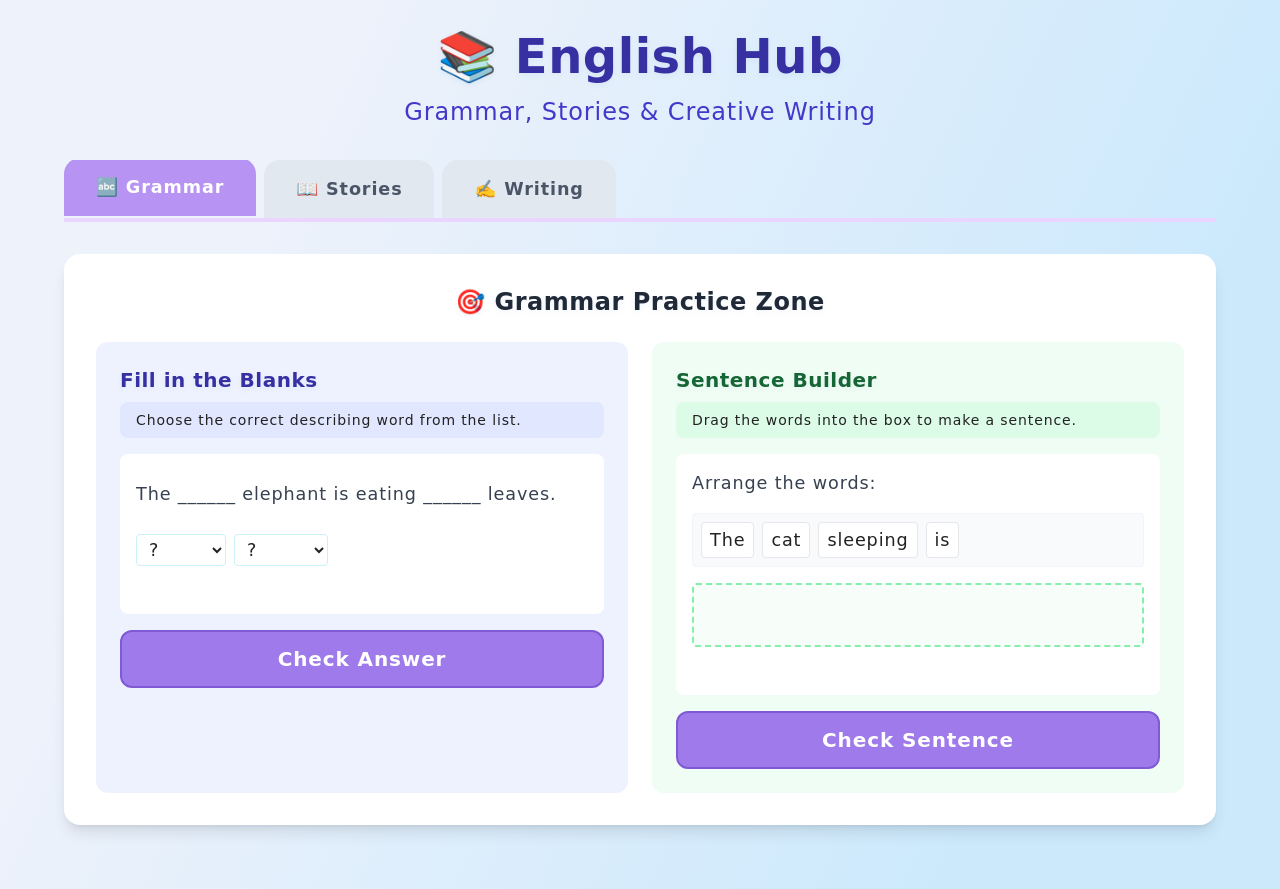
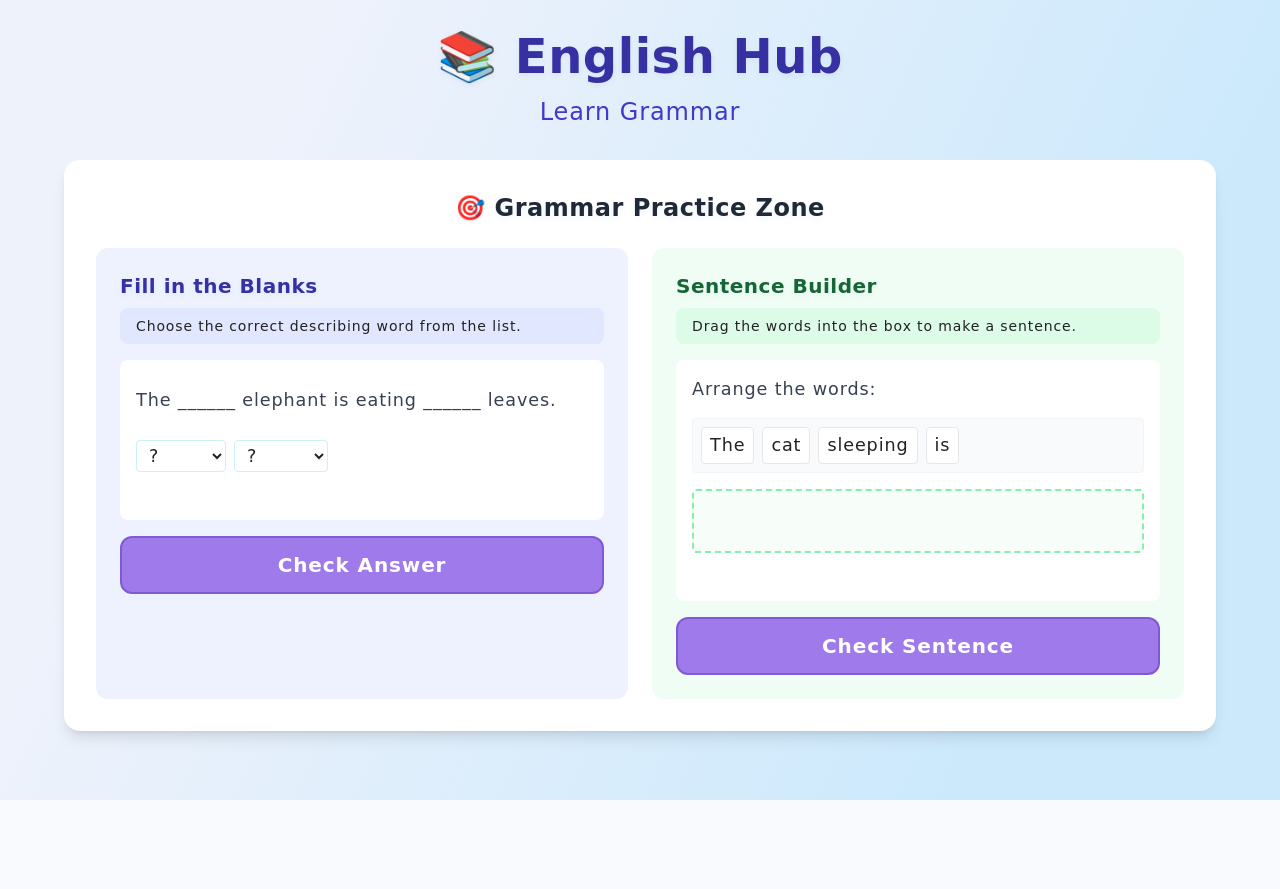
Before and after one commit to sahanamadival/Udaan, a Flask app: template project/templates/grade_3_grammar.html in a window 1280 px wide. After the commit the page ends 800 px from the top, so only its background shows below. Run offline with Flask 3, Linux system fonts and the light colour scheme; the template is opened without the code that fills it, so the values that code supplies are empty; some libraries are stand-ins or nearby versions; some web fonts are replaced.

Commit message:
UI Fixes

```diff
--- a/project/templates/grade_3_dashboard.html
+++ b/project/templates/grade_3_dashboard.html
@@ -61,7 +61,7 @@
                         <i class="fas fa-spell-check text-2xl text-indigo-600"></i>
                     </div>
                     <h3 class="text-xl font-bold text-gray-800 mb-2">English Hub</h3>
-                    <p class="text-gray-800 mb-4">Grammar, Stories, Literature & Creative Writing</p>
+                    <p class="text-gray-800 mb-4">Grammar,Literature & Creative Writing</p>
                     <a href="{{ url_for('grade_3_grammar') }}"
                         class="bg-[#EEEAF7] hover:bg-[#d6cceb] text-indigo-900 px-6 py-2 rounded-lg transition-colors inline-block">
                         Enter English Hub
--- a/project/templates/grade_3_grammar.html
+++ b/project/templates/grade_3_grammar.html
@@ -65,18 +65,9 @@
     <div class="max-w-6xl mx-auto">
         <div class="text-center mb-8">
             <h1 class="text-5xl font-bold text-indigo-800 mb-4">📚 English Hub</h1>
-            <p class="text-2xl text-indigo-700">Grammar, Stories & Creative Writing</p>
+            <p class="text-2xl text-indigo-700">Learn Grammar</p>
         </div>
-
-        <!-- Tabs -->
-        <div class="flex border-b-4 border-purple-200 mb-8 overflow-x-auto">
-            <button class="tab-btn active" onclick="switchTab('grammar')">🔤 Grammar</button>
-            <button class="tab-btn" onclick="switchTab('stories')">📖 Stories</button>
-            <button class="tab-btn" onclick="switchTab('writing')">✍️ Writing</button>
-        </div>
-
-        <!-- GRAMMAR (Original Content preserved mostly) -->
-        <div id="tab-grammar" class="tab-content">
+        <div>
             <div class="bg-white rounded-2xl shadow-lg p-8 mb-8">
                 <h2 class="text-2xl font-bold text-gray-800 mb-6 text-center">🎯 Grammar Practice Zone</h2>
 
@@ -120,43 +111,11 @@
             </div>
         </div>
 
-        <!-- STORIES -->
-        <div id="tab-stories" class="tab-content hidden">
-            <div class="text-center bg-white p-12 rounded-2xl shadow-lg border-2 border-purple-100">
-                <div class="text-8xl mb-6">🧚‍♀️</div>
-                <h2 class="text-4xl font-bold text-purple-900 mb-4">Enchanted Tales</h2>
-                <p class="text-xl text-gray-600 mb-8">Read wonderful stories and magic tales.</p>
-                <div class="bg-purple-50 p-6 rounded-xl inline-block">
-                    <p class="font-bold text-purple-800">Coming Soon: Interactive Story Reader!</p>
-                </div>
-            </div>
-        </div>
-
-        <!-- WRITING -->
-        <div id="tab-writing" class="tab-content hidden">
-            <div class="text-center bg-white p-12 rounded-2xl shadow-lg border-2 border-pink-100">
-                <div class="text-8xl mb-6">📝</div>
-                <h2 class="text-4xl font-bold text-pink-900 mb-4">Creative Writer</h2>
-                <p class="text-xl text-gray-600 mb-8">Write your own adventure and share it!</p>
-                <div class="bg-pink-50 p-6 rounded-xl inline-block">
-                    <p class="font-bold text-pink-800">Coming Soon: Story Builder!</p>
-                </div>
-            </div>
-        </div>
-
         <!-- Back Button Removed -->
     </div>
 </div>
 
 <script>
-    function switchTab(id) {
-        document.querySelectorAll('.tab-content').forEach(e => e.classList.add('hidden'));
-        document.getElementById(`tab-${id}`).classList.remove('hidden');
-        document.querySelectorAll('.tab-btn').forEach(e => e.classList.remove('active'));
-
-        let btnIdx = (id === 'grammar') ? 0 : (id === 'stories') ? 1 : 2;
-        document.querySelectorAll('.tab-btn')[btnIdx].classList.add('active');
-    }
 
     // --- Grammar JS (Simplified for consolidation) ---
     const allBlanksQuestions = [
```
Also changed, not shown: project/templates/grade_2_reading.html (+1 -18 lines), project/templates/grade_2_science.html (+1 -18 lines).
